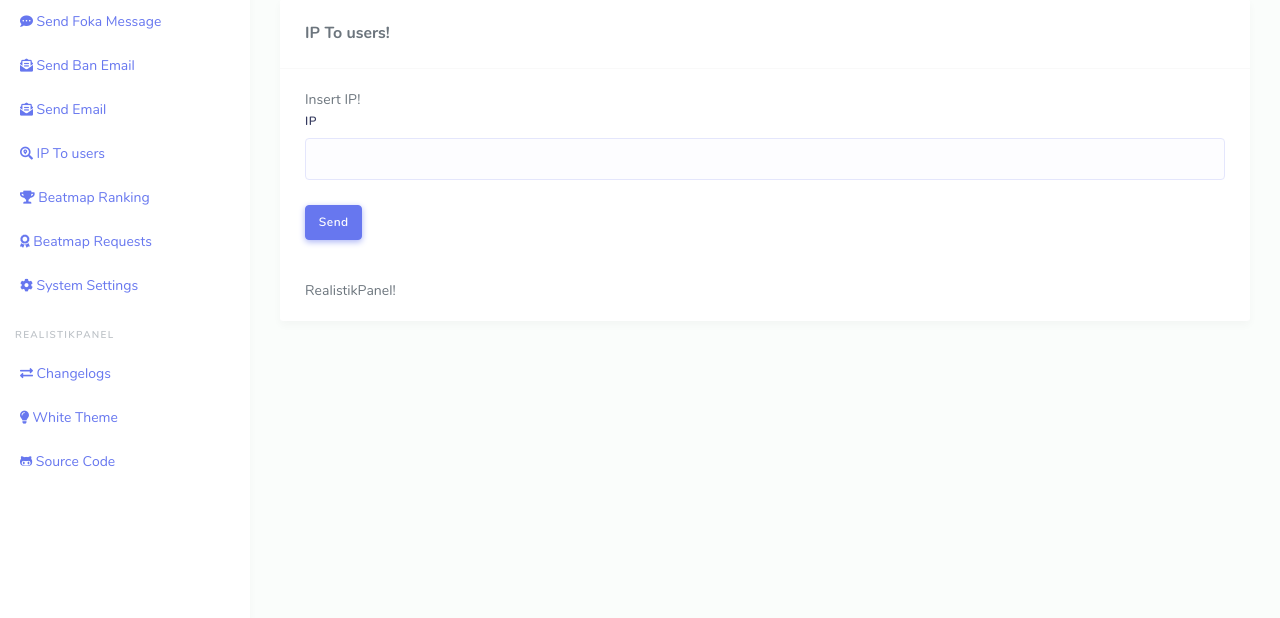
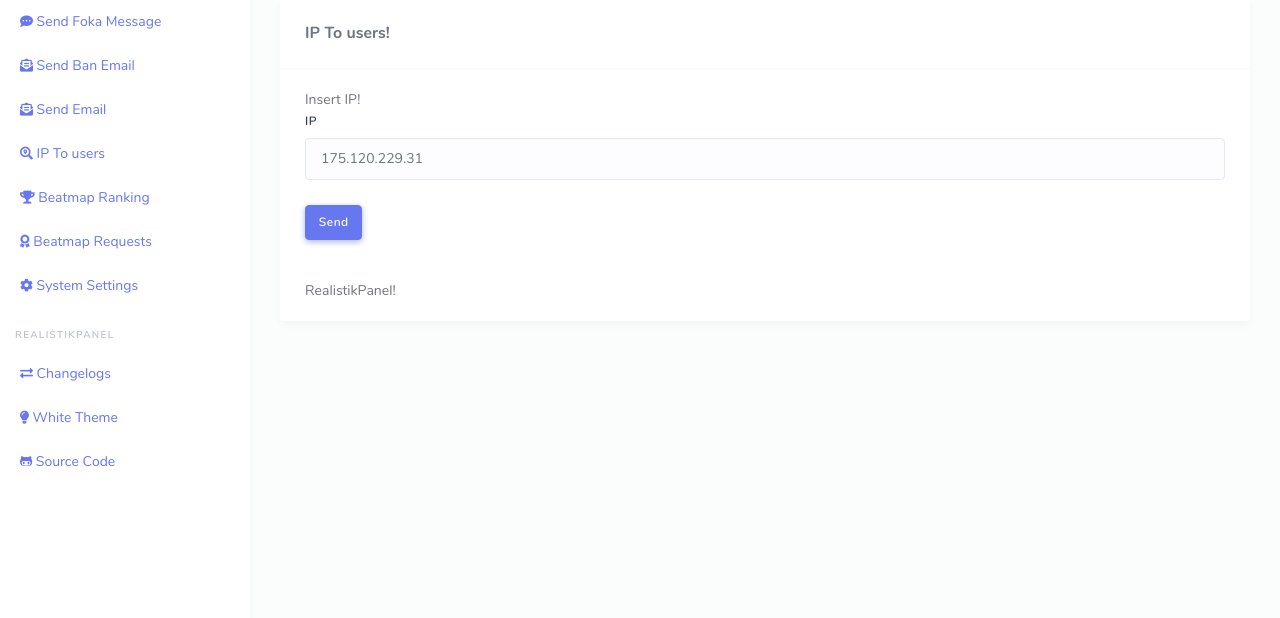
Before and after one commit to osuRedstar/RealistikPanel, a Python web app: template templates/iptousers.html in a window 1280 px wide. Shown: the part 182-800 px from the top of the page. Run offline with Jinja, Linux system fonts and the light colour scheme; the template is opened without the code that fills it, so the values that code supplies are empty; some libraries are stand-ins or nearby versions.

Commit message:
Update iptousers.html

```diff
--- a/templates/iptousers.html
+++ b/templates/iptousers.html
@@ -12,7 +12,7 @@
             <div class="form-group">
                 Insert IP!<br>
                 <label>IP</label>
-                <input type="text" class="form-control" name="IP" pattern="\d{1,3}\.\d{1,3}\.\d{1,3}\.\d{1,3}" title="Enter a valid IP address" required>
+                <input type="text" class="form-control" name="IP" placeholder="175.120.229.31" required>
             </div>
             <button class="btn btn-primary mr-1" type="submit" name="">Send</button>
         </form>
```
